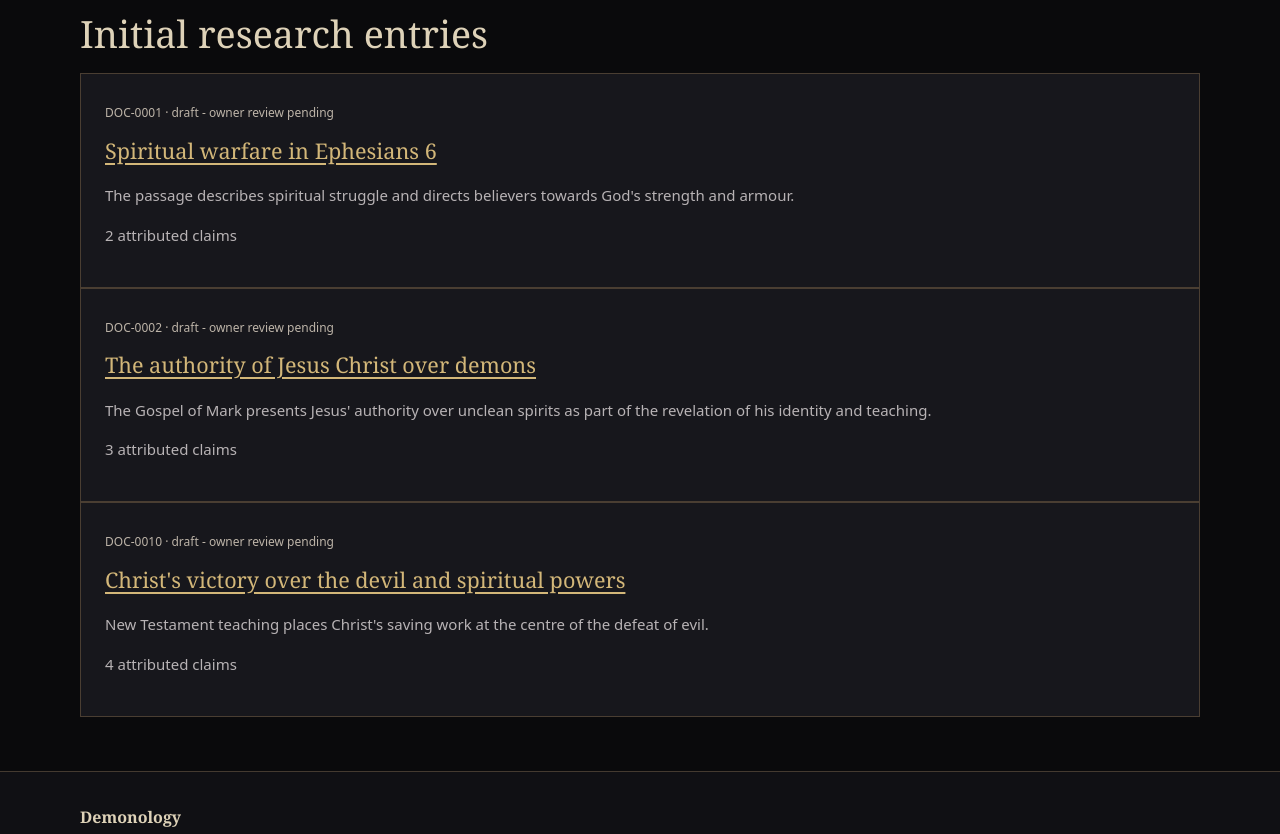
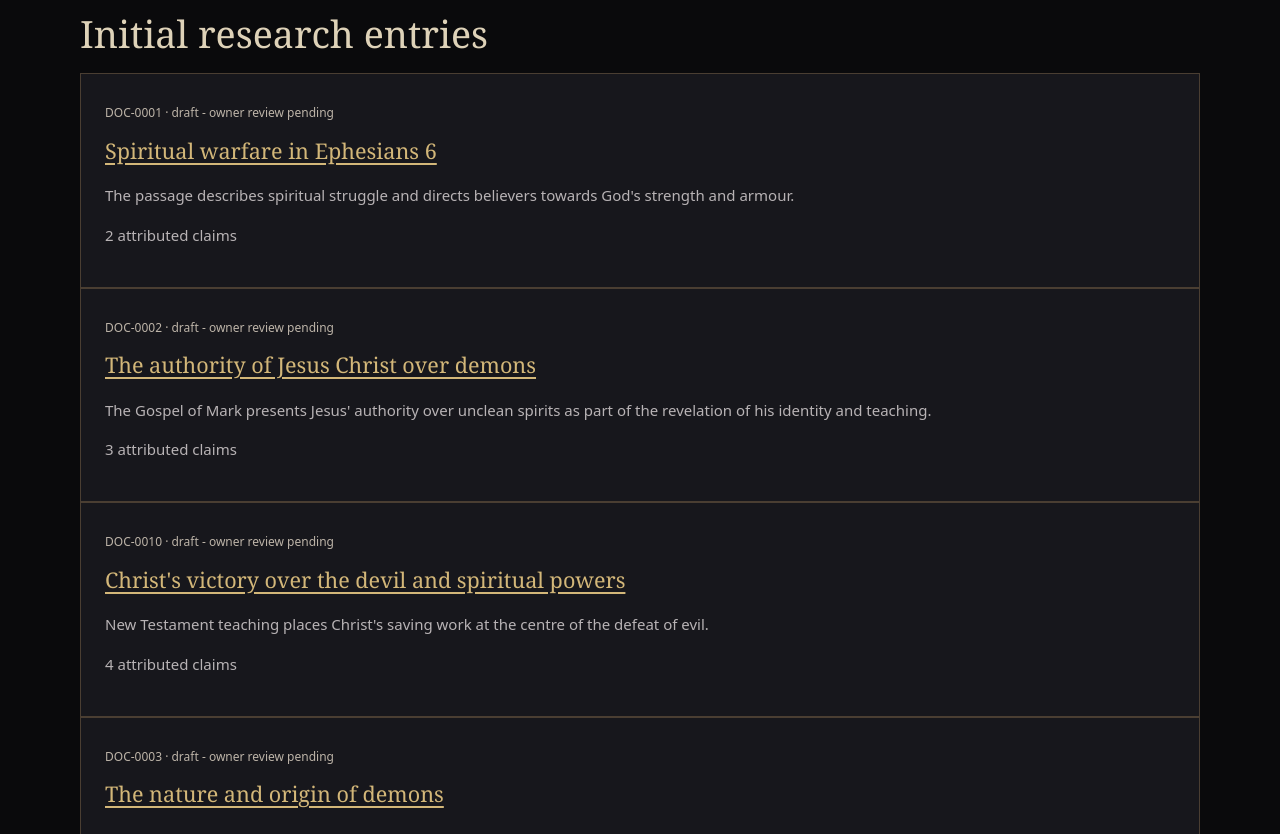
Before and after one commit to andrewzaia/Demonology, an Astro site: page / in a window 1280 px wide. Shown: the part 1966-2800 px from the top of the page. Built offline with nearby package versions, Linux system fonts and the light colour scheme; Astro itself is replaced by a stand-in of ours.

Commit message:
Expand Biblical studies and clarify public documentation

```diff
--- a/src/data/entries.json
+++ b/src/data/entries.json
@@ -14,7 +14,7 @@
           {
             "ref": "REF-0001",
             "locator": "Ephesians 6:10-18",
-            "url": "https://www.biblegateway.com/passage/?search=Ephesians+6%3A10-18&version=KJV"
+            "url": "https://www.biblegateway.com/passage/?search=Ephesians%206%3A10-18&version=KJV"
           }
         ]
       },
@@ -26,7 +26,7 @@
           {
             "ref": "REF-0001",
             "locator": "Ephesians 6:10-18",
-            "url": "https://www.biblegateway.com/passage/?search=Ephesians+6%3A10-18&version=KJV"
+            "url": "https://www.biblegateway.com/passage/?search=Ephesians%206%3A10-18&version=KJV"
           }
         ]
       }
@@ -51,7 +51,7 @@
           {
             "ref": "REF-0001",
             "locator": "Mark 1:21-28",
-            "url": "https://www.biblegateway.com/passage/?search=mark+1%3A21-28&version=KJV%3BNIV"
+            "url": "https://www.biblegateway.com/passage/?search=Mark%201%3A21-28&version=KJV"
           }
         ]
       },
@@ -63,7 +63,7 @@
           {
             "ref": "REF-0001",
             "locator": "Mark 1:21-28",
-            "url": "https://www.biblegateway.com/passage/?search=mark+1%3A21-28&version=KJV%3BNIV"
+            "url": "https://www.biblegateway.com/passage/?search=Mark%201%3A21-28&version=KJV"
           }
         ]
       },
@@ -75,14 +75,16 @@
           {
             "ref": "REF-0001",
             "locator": "Mark 1:21-28",
-            "url": "https://www.biblegateway.com/passage/?search=mark+1%3A21-28&version=KJV%3BNIV"
+            "url": "https://www.biblegateway.com/passage/?search=Mark%201%3A21-28&version=KJV"
           }
         ]
       }
     ],
     "related": [
       "DOC-0001",
-      "DOC-0010"
+      "DOC-0010",
+      "DOC-0003",
+      "DOC-0007"
     ]
   },
   {
@@ -100,7 +102,7 @@
           {
             "ref": "REF-0001",
             "locator": "Hebrews 2:14-15",
-            "url": "https://www.biblegateway.com/passage/?search=Hebrews+2%3A14-15&version=NIV%3BESV%3BKJV"
+            "url": "https://www.biblegateway.com/passage/?search=Hebrews%202%3A14-15&version=KJV"
           }
         ]
       },
@@ -112,7 +114,7 @@
           {
             "ref": "REF-0001",
             "locator": "1 John 3:8",
-            "url": "https://www.biblegateway.com/passage/?search=Hebrews+2%3A14%2C1+John+3%3A8&version=KJV"
+            "url": "https://www.biblegateway.com/passage/?search=1%20John%203%3A8&version=KJV"
           }
         ]
       },
@@ -124,7 +126,7 @@
           {
             "ref": "REF-0001",
             "locator": "Colossians 2:13-15",
-            "url": "https://www.biblegateway.com/passage/?search=Colossians+2%3A13-15&version=KJV%3BNKJV"
+            "url": "https://www.biblegateway.com/passage/?search=Colossians%202%3A13-15&version=KJV"
           }
         ]
       },
@@ -136,24 +138,250 @@
           {
             "ref": "REF-0001",
             "locator": "Hebrews 2:14-15",
-            "url": "https://www.biblegateway.com/passage/?search=Hebrews+2%3A14-15&version=NIV%3BESV%3BKJV"
+            "url": "https://www.biblegateway.com/passage/?search=Hebrews%202%3A14-15&version=KJV"
           },
           {
             "ref": "REF-0001",
             "locator": "1 John 3:8",
-            "url": "https://www.biblegateway.com/passage/?search=Hebrews+2%3A14%2C1+John+3%3A8&version=KJV"
+            "url": "https://www.biblegateway.com/passage/?search=1%20John%203%3A8&version=KJV"
           },
           {
             "ref": "REF-0001",
             "locator": "Colossians 2:13-15",
-            "url": "https://www.biblegateway.com/passage/?search=Colossians+2%3A13-15&version=KJV%3BNKJV"
+            "url": "https://www.biblegateway.com/passage/?search=Colossians%202%3A13-15&version=KJV"
           }
         ]
       }
     ],
     "related": [
       "DOC-0001",
-      "DOC-0002"
+      "DOC-0002",
+      "DOC-0004"
+    ]
+  },
+  {
+    "id": "DOC-0003",
+    "slug": "nature-and-origin-of-demons",
+    "title": "The nature and origin of demons",
+    "summary": "What Scripture establishes about demons and rebellious angels, and what it leaves unresolved.",
+    "reviewStatus": "draft - owner review pending",
+    "claims": [
+      {
+        "text": "Mark and Luke describe a man afflicted by many demons, using the language of unclean spirits and devils in the same account. The narratives present these as personal spiritual agents subject to Christ's authority.",
+        "evidence": "Scripturally Attested",
+        "confidence": "high",
+        "citations": [
+          {
+            "ref": "REF-0001",
+            "locator": "Mark 5:1-20",
+            "url": "https://www.biblegateway.com/passage/?search=Mark%205%3A1-20&version=KJV"
+          },
+          {
+            "ref": "REF-0001",
+            "locator": "Luke 8:26-39",
+            "url": "https://www.biblegateway.com/passage/?search=Luke%208%3A26-39&version=KJV"
+          }
+        ]
+      },
+      {
+        "text": "Matthew 25:41 associates the devil with his angels. Second Peter and Jude describe angels who sinned or abandoned their appointed habitation and are held for judgement. These passages establish rebellion and accountability but do not identify every unclean spirit as one of those imprisoned angels.",
+        "evidence": "Theological Interpretation",
+        "confidence": "high",
+        "citations": [
+          {
+            "ref": "REF-0001",
+            "locator": "Matthew 25:41",
+            "url": "https://www.biblegateway.com/passage/?search=Matthew%2025%3A41&version=KJV"
+          },
+          {
+            "ref": "REF-0001",
+            "locator": "2 Peter 2:4",
+            "url": "https://www.biblegateway.com/passage/?search=2%20Peter%202%3A4&version=KJV"
+          },
+          {
+            "ref": "REF-0001",
+            "locator": "Jude 1:6",
+            "url": "https://www.biblegateway.com/passage/?search=Jude%201%3A6&version=KJV"
+          }
+        ]
+      },
+      {
+        "text": "The identification of demons with fallen angels is a theological synthesis rather than an explicit universal definition in these passages. Their exact origin, the relationship between active demons and imprisoned angels, and a detailed chronology of rebellion remain unresolved by these texts.",
+        "evidence": "Theological Interpretation",
+        "confidence": "high",
+        "citations": [
+          {
+            "ref": "REF-0001",
+            "locator": "Mark 5:1-20",
+            "url": "https://www.biblegateway.com/passage/?search=Mark%205%3A1-20&version=KJV"
+          },
+          {
+            "ref": "REF-0001",
+            "locator": "Matthew 25:41",
+            "url": "https://www.biblegateway.com/passage/?search=Matthew%2025%3A41&version=KJV"
+          },
+          {
+            "ref": "REF-0001",
+            "locator": "2 Peter 2:4",
+            "url": "https://www.biblegateway.com/passage/?search=2%20Peter%202%3A4&version=KJV"
+          },
+          {
+            "ref": "REF-0001",
+            "locator": "Jude 1:6",
+            "url": "https://www.biblegateway.com/passage/?search=Jude%201%3A6&version=KJV"
+          }
+        ]
+      },
+      {
+        "text": "A responsible Biblical account begins with the authority of God over spiritual evil. Speculation about the composition of the unseen realm must not obscure the central narrative of Christ restoring the afflicted man.",
+        "evidence": "Theological Interpretation",
+        "confidence": "high",
+        "citations": [
+          {
+            "ref": "REF-0001",
+            "locator": "Mark 5:15-20",
+            "url": "https://www.biblegateway.com/passage/?search=Mark%205%3A15-20&version=KJV"
+          },
+          {
+            "ref": "REF-0001",
+            "locator": "Luke 8:35-39",
+            "url": "https://www.biblegateway.com/passage/?search=Luke%208%3A35-39&version=KJV"
+          }
+        ]
+      }
+    ],
+    "related": [
+      "DOC-0002",
+      "DOC-0004",
+      "DOC-0007"
+    ]
+  },
+  {
+    "id": "DOC-0004",
+    "slug": "angelic-rebellion",
+    "title": "Angelic rebellion and judgement",
+    "summary": "The Biblical testimony concerning angels who sinned and their accountability before God.",
+    "reviewStatus": "draft - owner review pending",
+    "claims": [
+      {
+        "text": "Second Peter invokes the judgement of sinful angels as a precedent for divine judgement. Jude describes angels who abandoned their appointed place and are kept for the day of judgement.",
+        "evidence": "Scripturally Attested",
+        "confidence": "high",
+        "citations": [
+          {
+            "ref": "REF-0001",
+            "locator": "2 Peter 2:4",
+            "url": "https://www.biblegateway.com/passage/?search=2%20Peter%202%3A4&version=KJV"
+          },
+          {
+            "ref": "REF-0001",
+            "locator": "Jude 1:6",
+            "url": "https://www.biblegateway.com/passage/?search=Jude%201%3A6&version=KJV"
+          }
+        ]
+      },
+      {
+        "text": "Jesus' discourse on final judgement identifies everlasting fire as prepared for the devil and his angels. The passage places these spiritual beings under divine judgement, rather than portraying them as independent rulers of a rival eternal kingdom.",
+        "evidence": "Theological Interpretation",
+        "confidence": "high",
+        "citations": [
+          {
+            "ref": "REF-0001",
+            "locator": "Matthew 25:41",
+            "url": "https://www.biblegateway.com/passage/?search=Matthew%2025%3A41&version=KJV"
+          }
+        ]
+      },
+      {
+        "text": "The two epistles describe sinful angels in comparable terms, but neither passage expressly identifies them with every demon in the Gospel narratives. A complete chronology or identification with the sons of God in Genesis 6 requires separate contextual analysis.",
+        "evidence": "Theological Interpretation",
+        "confidence": "high",
+        "citations": [
+          {
+            "ref": "REF-0001",
+            "locator": "2 Peter 2:4",
+            "url": "https://www.biblegateway.com/passage/?search=2%20Peter%202%3A4&version=KJV"
+          },
+          {
+            "ref": "REF-0001",
+            "locator": "Jude 1:6",
+            "url": "https://www.biblegateway.com/passage/?search=Jude%201%3A6&version=KJV"
+          },
+          {
+            "ref": "REF-0001",
+            "locator": "Mark 5:1-20",
+            "url": "https://www.biblegateway.com/passage/?search=Mark%205%3A1-20&version=KJV"
+          }
+        ]
+      }
+    ],
+    "related": [
+      "DOC-0003",
+      "DOC-0010"
+    ]
+  },
+  {
+    "id": "DOC-0007",
+    "slug": "unclean-spirits",
+    "title": "Unclean spirits in the Gospel narratives",
+    "summary": "The Gospel accounts' terminology, the plurality of spirits and Christ's restoration of the afflicted.",
+    "reviewStatus": "draft - owner review pending",
+    "claims": [
+      {
+        "text": "Mark 5 refers to an unclean spirit and then to multiple spirits speaking through the afflicted man. Luke's parallel explicitly explains the designation Legion by reference to the many demons that had entered him.",
+        "evidence": "Scripturally Attested",
+        "confidence": "high",
+        "citations": [
+          {
+            "ref": "REF-0001",
+            "locator": "Mark 5:2-13",
+            "url": "https://www.biblegateway.com/passage/?search=Mark%205%3A2-13&version=KJV"
+          },
+          {
+            "ref": "REF-0001",
+            "locator": "Luke 8:27-33",
+            "url": "https://www.biblegateway.com/passage/?search=Luke%208%3A27-33&version=KJV"
+          }
+        ]
+      },
+      {
+        "text": "The term Legion is a collective designation in these narratives. Although Mark records a herd of about two thousand pigs, the text does not establish the exact number of spirits or a named commander in an organised demonic hierarchy.",
+        "evidence": "Theological Interpretation",
+        "confidence": "high",
+        "citations": [
+          {
+            "ref": "REF-0001",
+            "locator": "Mark 5:9-13",
+            "url": "https://www.biblegateway.com/passage/?search=Mark%205%3A9-13&version=KJV"
+          },
+          {
+            "ref": "REF-0001",
+            "locator": "Luke 8:30-33",
+            "url": "https://www.biblegateway.com/passage/?search=Luke%208%3A30-33&version=KJV"
+          }
+        ]
+      },
+      {
+        "text": "The restoration of the afflicted man, and his subsequent testimony about what God had done for him, are central to both accounts. The narratives do not warrant diagnosing present-day distress as possession on the basis of similar symptoms.",
+        "evidence": "Theological Interpretation",
+        "confidence": "high",
+        "citations": [
+          {
+            "ref": "REF-0001",
+            "locator": "Mark 5:15-20",
+            "url": "https://www.biblegateway.com/passage/?search=Mark%205%3A15-20&version=KJV"
+          },
+          {
+            "ref": "REF-0001",
+            "locator": "Luke 8:35-39",
+            "url": "https://www.biblegateway.com/passage/?search=Luke%208%3A35-39&version=KJV"
+          }
+        ]
+      }
+    ],
+    "related": [
+      "DOC-0002",
+      "DOC-0003"
     ]
   }
 ]
--- a/src/layouts/Site.astro
+++ b/src/layouts/Site.astro
@@ -15,9 +15,9 @@ const { title, description } = Astro.props;
 <a class="skip" href="#main">Skip to content</a>
 <header class="site-header"><div class="wrap header-inner">
 <a class="brand" href="/"><span aria-hidden="true" class="brand-mark">✝</span><span>DEMONOLOGY<small>THE UNSEEN REALM</small></span></a>
-<nav aria-label="Main navigation"><a href="/research/">Archive</a><a href="/scripture/">Scripture</a><a href="/references/">Sources</a><a href="/methodology/">Methodology</a></nav>
+<nav aria-label="Main navigation"><a href="/research/">Archive</a><a href="/scripture/">Scripture</a><a href="/references/">Sources</a><a href="/methodology/">Methodology</a><a href="/about/">About</a></nav>
 </div></header>
 <main id="main"><slot /></main>
-<footer class="site-footer"><div class="wrap"><strong>Demonology</strong><p>A Biblical study of the unseen realm.</p><a href="/methodology/">Editorial methodology</a><p class="status">Development edition · v0.1.0</p></div></footer>
+<footer class="site-footer"><div class="wrap"><strong>Demonology</strong><p>A Biblical study of the unseen realm.</p><a href="/methodology/">Editorial methodology</a> · <a href="/about/">About the archive</a><p class="status">Development edition · v0.1.0</p></div></footer>
 </body>
 </html>
```
Also changed, not shown: AGENTS.md (+2 -2 lines), docs/branch-protection.md (deleted, +0 -5 lines), docs/roadmap.md (+12 -15 lines), src/data/roadmap.json (added, +62 -0 lines), src/pages/about.astro (added, +8 -0 lines), test/build.test.mjs (+1 -1 lines), CHANGELOG.md, README.md.
